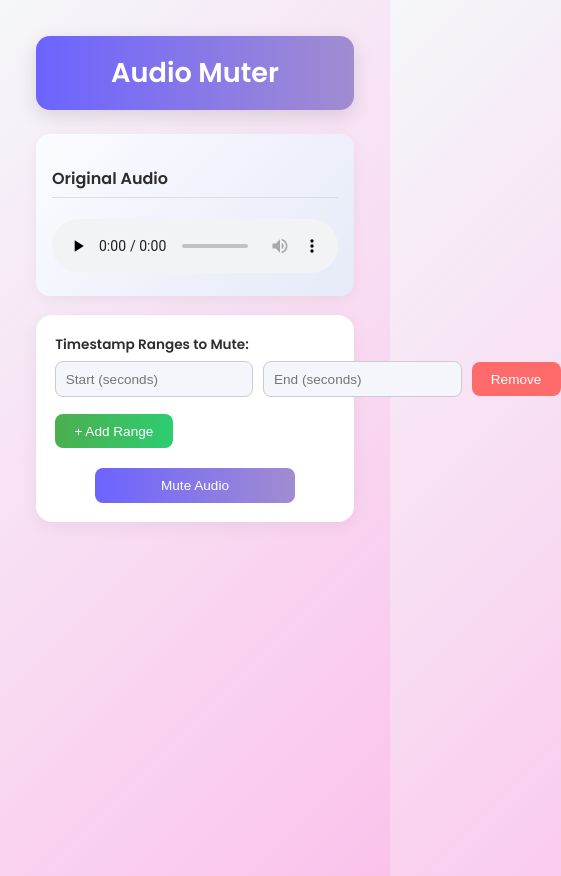
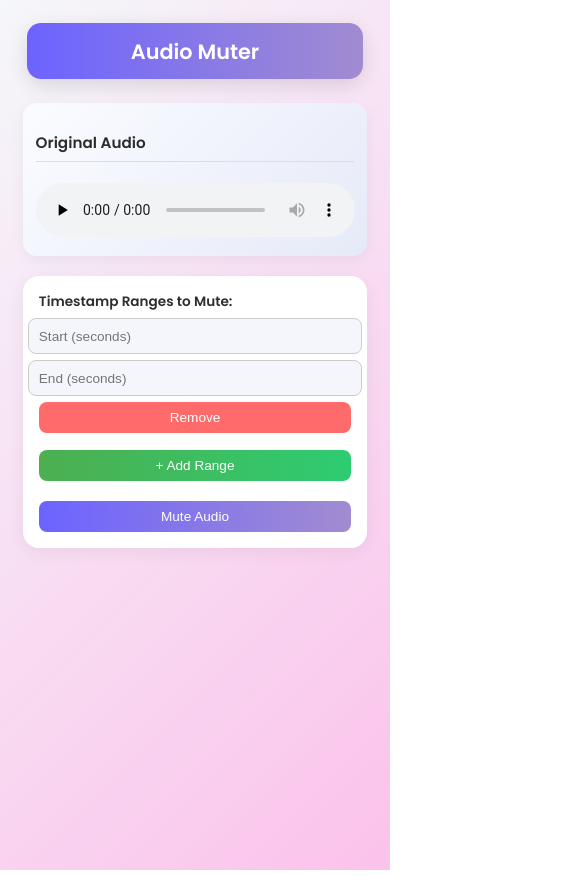
Before and after one commit to Aravinddh/Audio-Jam, a React (Vite) app in the folder frontend/: page / in a window 390 px wide. Shown: the whole page, 561 px wide, since content can reach past the window. Built offline with nearby package versions, Linux system fonts and the light colour scheme; no server answers.

Commit message:
mobile style changes

```diff
--- a/frontend/src/components/MuteForm.css
+++ b/frontend/src/components/MuteForm.css
@@ -171,3 +171,60 @@ button:disabled {
   background-color: #e8f5e9;
   color: #388e3c;
 }
+
+/* Mobile Styles */
+@media (max-width: 600px) {
+    body {
+      padding: 0.8rem;
+    }
+
+    .audio-muter-container {
+      padding: 10px;
+    }
+
+    h1.audio-muter-title {
+      font-size: 1.3rem;
+      padding: 0.8rem;
+      max-width: 90%;
+    }
+
+    .audio-player-container {
+      padding: 0.8rem;
+    }
+
+    .audio-player-container h3 {
+      font-size: 0.95rem;
+    }
+
+    form {
+      padding: 1rem;
+    }
+
+    .range-input {
+      flex-direction: column;
+      gap: 6px;
+    }
+
+    .range-input input {
+      width: 100%;
+    }
+
+    .form-buttons {
+      flex-direction: column;
+      gap: 0.6rem;
+    }
+
+    .form-buttons button {
+      width: 100%;
+    }
+
+    button {
+      font-size: 0.85rem;
+      padding: 0.5rem 1rem;
+    }
+
+    .add-btn,
+    .remove-btn {
+      width: 100%;
+    }
+  }
```
